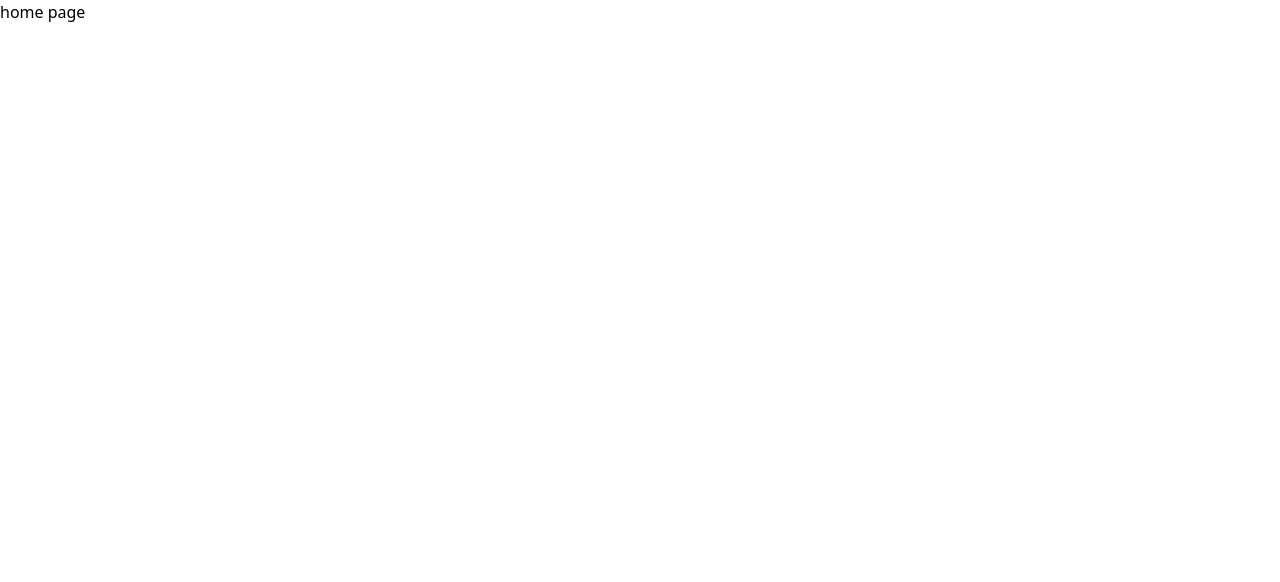
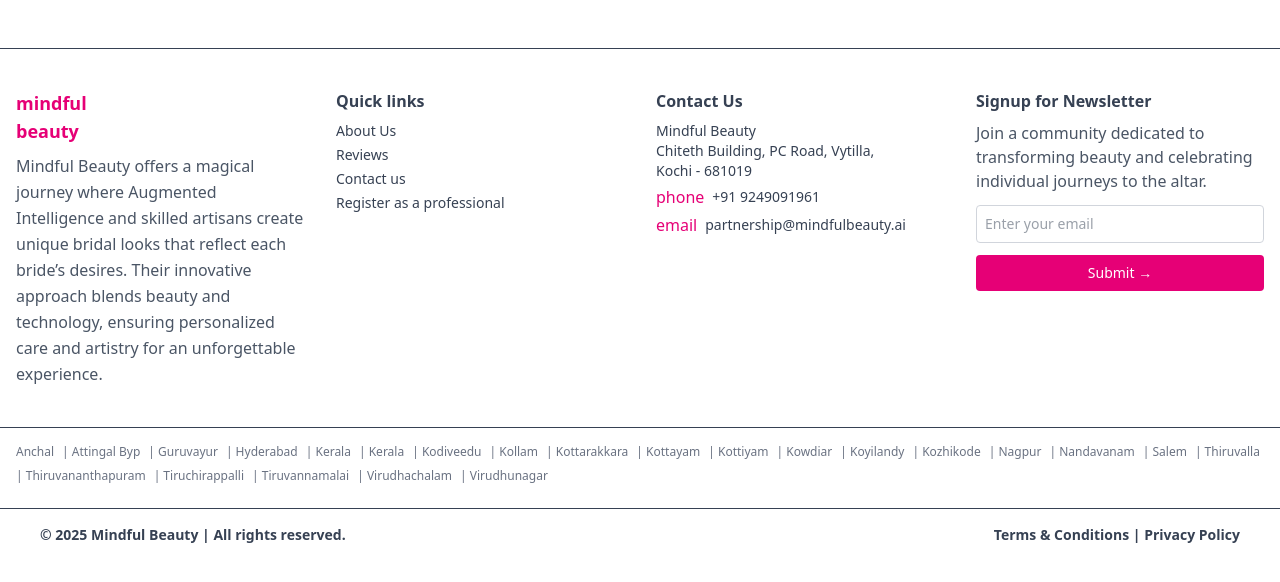
Before and after one commit to Siddharth-AI/mindfulbeauty, a Next.js app: page / in a window 1280 px wide. Shown: the top 582 px of the page. Built offline with nearby package versions, Linux system fonts and the light colour scheme.

Commit message:
added folder structure for redus and added footer on 29-07-2025

```diff
--- a/src/app/(client)/page.tsx
+++ b/src/app/(client)/page.tsx
@@ -1,7 +1,11 @@
-import React from "react";
+'use client';
 
-const page = () => {
-  return <div>home page</div>;
-};
+import FooterBar from "../components/layout/Footer";
 
-export default page;
+function Home() {
+  return (<>
+    <FooterBar />
+  </>)
+}
+
+export default Home;
--- a/src/app/components/layout/Footer.tsx
+++ b/src/app/components/layout/Footer.tsx
@@ -1,7 +1,117 @@
 import React from "react";
 
-const Footer = () => {
-  return <div>footer</div>;
+function FooterBar() {
+  return (
+    <>
+      <footer className="bg-white border-t mt-12 text-gray-700 text-sm">
+        <div className="max-w-7xl mx-auto px-4 py-10 grid grid-cols-1 md:grid-cols-4 gap-8">
+          {/* Logo and description */}
+          <div>
+            <div className="flex items-center mb-2">
+              {/* <img src="/logo.png" alt="Mindful Beauty Logo" className="h-10 mr-2" /> */}
+              <span className="font-semibold text-lg text-pink-600">mindful<br />beauty</span>
+            </div>
+            <p className="mt-2 text-gray-600 text-base font-normal leading-relaxed">
+              Mindful Beauty offers a magical journey where Augmented Intelligence and skilled artisans create unique bridal looks that reflect each bride’s desires. Their innovative approach blends beauty and technology, ensuring personalized care and artistry for an unforgettable experience.
+            </p>
+          </div>
+
+          {/* Quick links */}
+          <div>
+            <h3 className="font-bold mb-2 text-base">Quick links</h3>
+            <ul className="space-y-1 text-gray-700">
+              <li><a href="#" className="hover:text-pink-600">About Us</a></li>
+              <li><a href="#" className="hover:text-pink-600">Reviews</a></li>
+              <li><a href="#" className="hover:text-pink-600">Contact us</a></li>
+              <li><a href="#" className="hover:text-pink-600">Register as a professional</a></li>
+            </ul>
+          </div>
+
+          {/* Contact info */}
+          <div>
+            <h3 className="font-bold mb-2 text-base">Contact Us</h3>
+            <p className="mb-1">Mindful Beauty<br />
+              Chiteth Building, PC Road, Vytilla,<br />
+              Kochi - 681019
+            </p>
+            <p className="flex items-center mb-1">
+              <span className="material-icons text-pink-600 text-base mr-2">phone</span>
+              +91 9249091961
+            </p>
+            <p className="flex items-center mb-1">
+              <span className="material-icons text-pink-600 text-base mr-2">email</span>
+              partnership@mindfulbeauty.ai
+            </p>
+            <div className="mt-3 flex space-x-3">
+              <a href="#" aria-label="Instagram" className="text-pink-600 hover:scale-110"><i className="fab fa-instagram"></i></a>
+              <a href="#" aria-label="Facebook" className="text-pink-600 hover:scale-110"><i className="fab fa-facebook"></i></a>
+              <a href="#" aria-label="LinkedIn" className="text-pink-600 hover:scale-110"><i className="fab fa-linkedin"></i></a>
+              <a href="#" aria-label="Email" className="text-pink-600 hover:scale-110"><i className="fas fa-envelope"></i></a>
+            </div>
+          </div>
+
+          {/* Newsletter signup */}
+          <div>
+            <h3 className="font-bold mb-2 text-base">Signup for Newsletter</h3>
+            <p className="mb-3 text-gray-600 text-base">
+              Join a community dedicated to transforming beauty and celebrating individual journeys to the altar.
+            </p>
+            <form className="flex flex-col space-y-3">
+              <input
+                type="email"
+                placeholder="Enter your email"
+                className="w-full p-2 rounded border border-gray-300 focus:ring-pink-500 focus:border-pink-500"
+              />
+              <button
+                type="submit"
+                className="bg-pink-600 text-white rounded px-5 py-2 hover:bg-pink-700 transition-all"
+              >
+                Submit &rarr;
+              </button>
+            </form>
+          </div>
+        </div>
+        {/* Bottom bar */}
+        <hr />
+        <div className=" py-4 px-4 text-xs text-gray-500 max-w-7xl mx-auto">
+          <div className="flex flex-wrap md:justify-start gap-2 mb-2">
+            <span>Anchal</span>
+            <span>| Attingal Byp</span>
+            <span>| Guruvayur</span>
+            <span>| Hyderabad</span>
+            <span>| Kerala</span>
+            <span>| Kerala</span>
+            <span>| Kodiveedu</span>
+            <span>| Kollam</span>
+            <span>| Kottarakkara</span>
+            <span>| Kottayam</span>
+            <span>| Kottiyam</span>
+            <span>| Kowdiar</span>
+            <span>| Koyilandy</span>
+            <span>| Kozhikode</span>
+            <span>| Nagpur</span>
+            <span>| Nandavanam</span>
+            <span>| Salem</span>
+            <span>| Thiruvalla</span>
+            <span>| Thiruvananthapuram</span>
+            <span>| Tiruchirappalli</span>
+            <span>| Tiruvannamalai</span>
+            <span>| Virudhachalam</span>
+            <span>| Virudhunagar</span>
+          </div>
+        </div>
+        <hr />
+        <div className="flex flex-wrap justify-between items-center px-10 py-4 font-bold">
+          <span>© 2025 Mindful Beauty | All rights reserved.</span>
+          <div>
+            <a href="#" className="hover:text-pink-600">Terms & Conditions</a>
+            {" | "}
+            <a href="#" className="hover:text-pink-600">Privacy Policy</a>
+          </div>
+        </div>
+      </footer>
+    </>
+  )
 };
 
-export default Footer;
+export default FooterBar;
--- a/src/app/components/layout/Header.tsx
+++ b/src/app/components/layout/Header.tsx
@@ -1,7 +1,8 @@
-import React from "react";
+'use client';
 
-const Header = () => {
-  return <div>header</div>;
-};
+function Headder() {
+  return (<><p>headder</p>
+  </>);
+}
 
-export default Header;
+export default Headder;
--- /dev/null
+++ b/src/app/store/slice/page.tsx
@@ -0,0 +1 @@
+// remove this file when needed
```
Also changed, not shown: src/app/store/hook.ts (added), src/app/store/store.ts (added), 1 other file (tests, documents, lock files or other folders).
